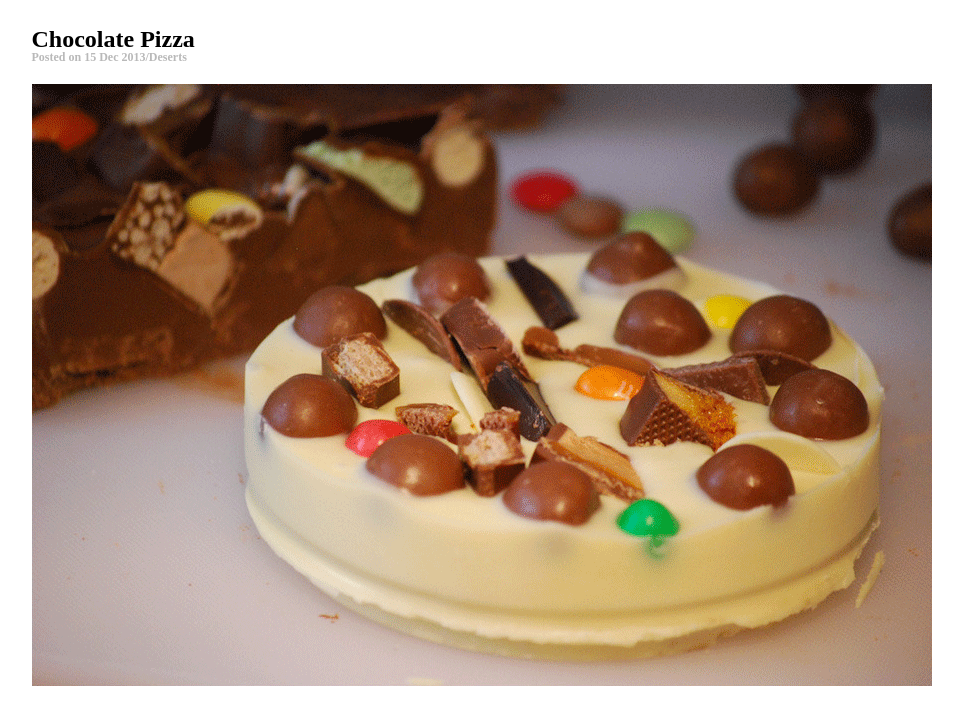
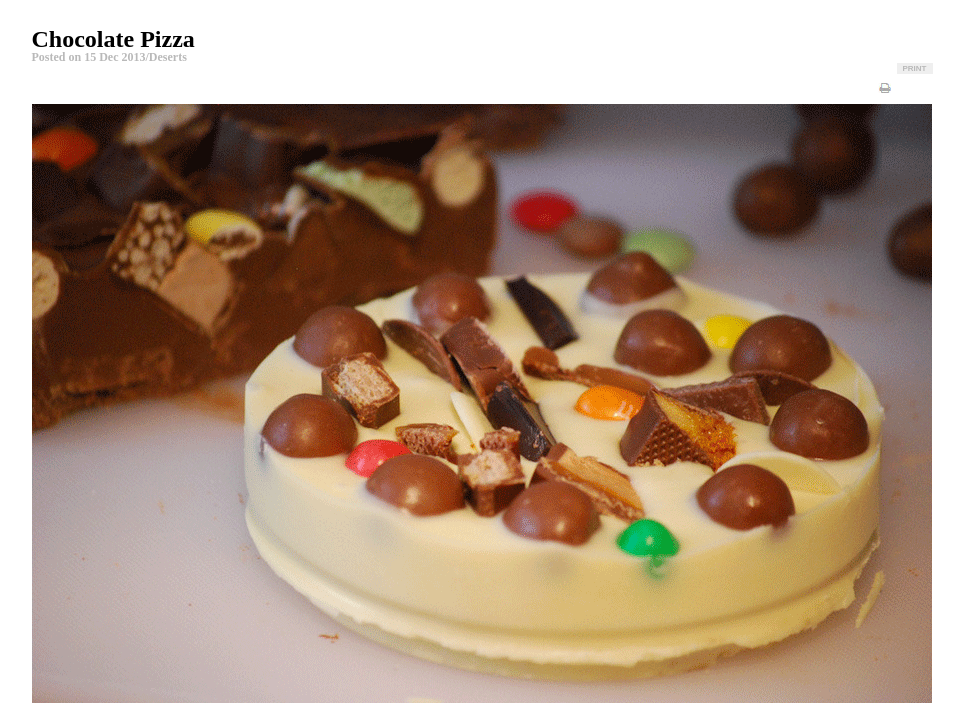
Before and after one commit to cashmann/chocolatePizza, a plain HTML site: page index.html in a window 1280 px wide. Shown: the part 68-771 px from the top of the page, without its empty margins (158-1122 px from the left). Drawn offline with Linux system fonts and the light colour scheme.

Commit message:
added print button

```diff
--- a/css/style.css
+++ b/css/style.css
@@ -44,6 +44,7 @@ header h5{
   font-size: .5em;
 }
 
+
 .divider{
   height: 5px;
   background-image: url(/img/border-back.jpg);
@@ -62,6 +63,22 @@ section h3{
   font-size: .75em;
   font-weight: 600;
   color: #b9b9b9;
+}
+
+.print-icon {
+  margin-left: 94%;
+  margin-bottom: -10px;
+
+}
+
+.print {
+  border: white ;
+  text-transform: capitalize;
+  font-size: .5em;
+  font-weight: 600;
+  color: #b9b9b9;
+  float: right;
+  margin-bottom: -10;
 }
 
 section img{
@@ -144,7 +161,7 @@ hr{
   z-index: 5;
 }
 
-button {
+.share {
   border: solid 1px;
   background-color: rgba(173, 58, 16, 0.849);
   color: white;
--- a/index.html
+++ b/index.html
@@ -26,6 +26,8 @@
     <section>
       <h1>Chocolate Pizza</h1>
       <h3>Posted on 15 Dec 2013/Deserts</h3>
+      <img src= "img/print-icon.png" class = "print-icon" />
+      <button class = "print">PRINT</button>
       <img src='img/choco-pizza.png'>
       <article>
         <p>
@@ -77,7 +79,7 @@
         </p>
 
 
-        <button>Share Recipe</button>
+        <button class = "share">Share Recipe</button>
       </section>
       <hr>
       <section class='bottom'>
```
